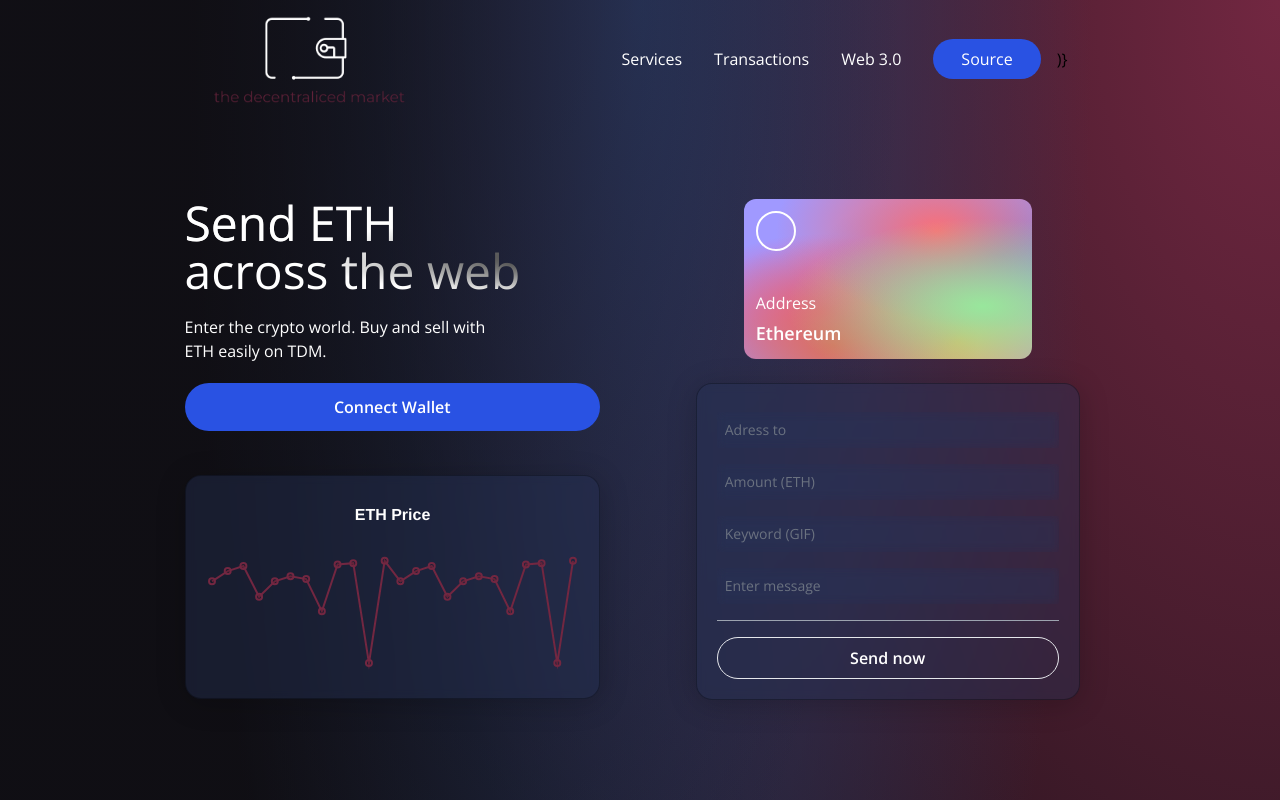
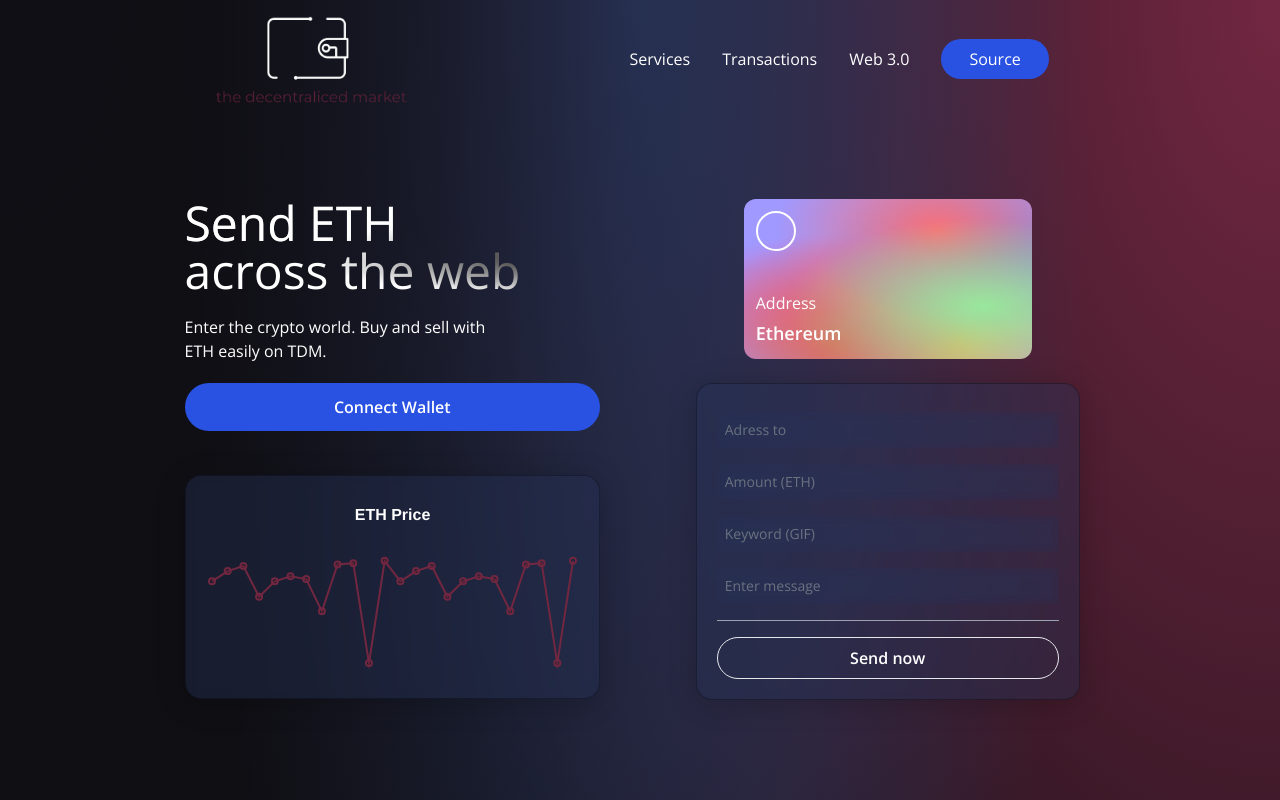
Before and after one commit to MartiPuigGinebro/ethereum-exchange, a React (Vite) app in the folder client/: page / in a window 1280 px wide. Shown: the top 800 px of the page. Built offline with nearby package versions, Linux system fonts and the light colour scheme; no server answers; some icons are missing.

Commit message:
remove {{ from source

```diff
--- a/client/src/components/Navbar.jsx
+++ b/client/src/components/Navbar.jsx
@@ -60,7 +60,6 @@ const Navbar = () => {
                             <HashLink smooth to="/#footer">Web 3.0</HashLink>
                         </li>
                     </ul>
-                    )}
                 </div>
             </nav>
         </BrowserRouter>
```
